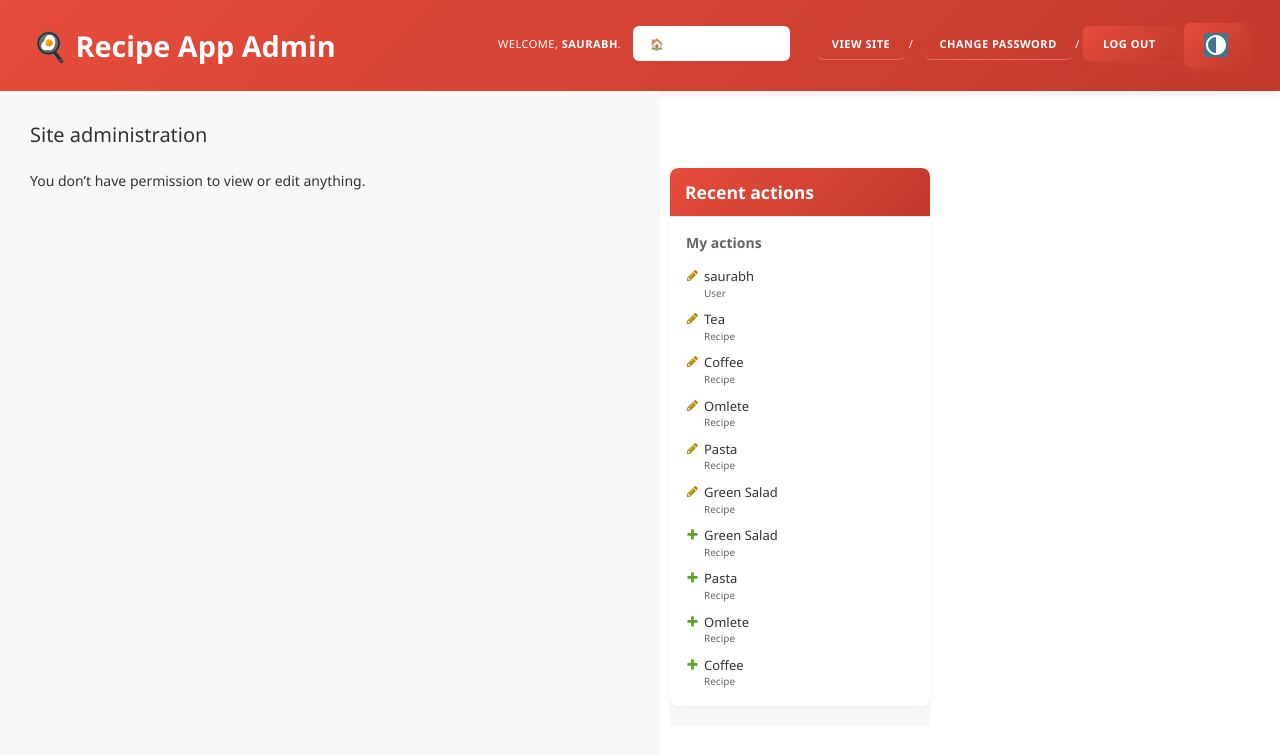
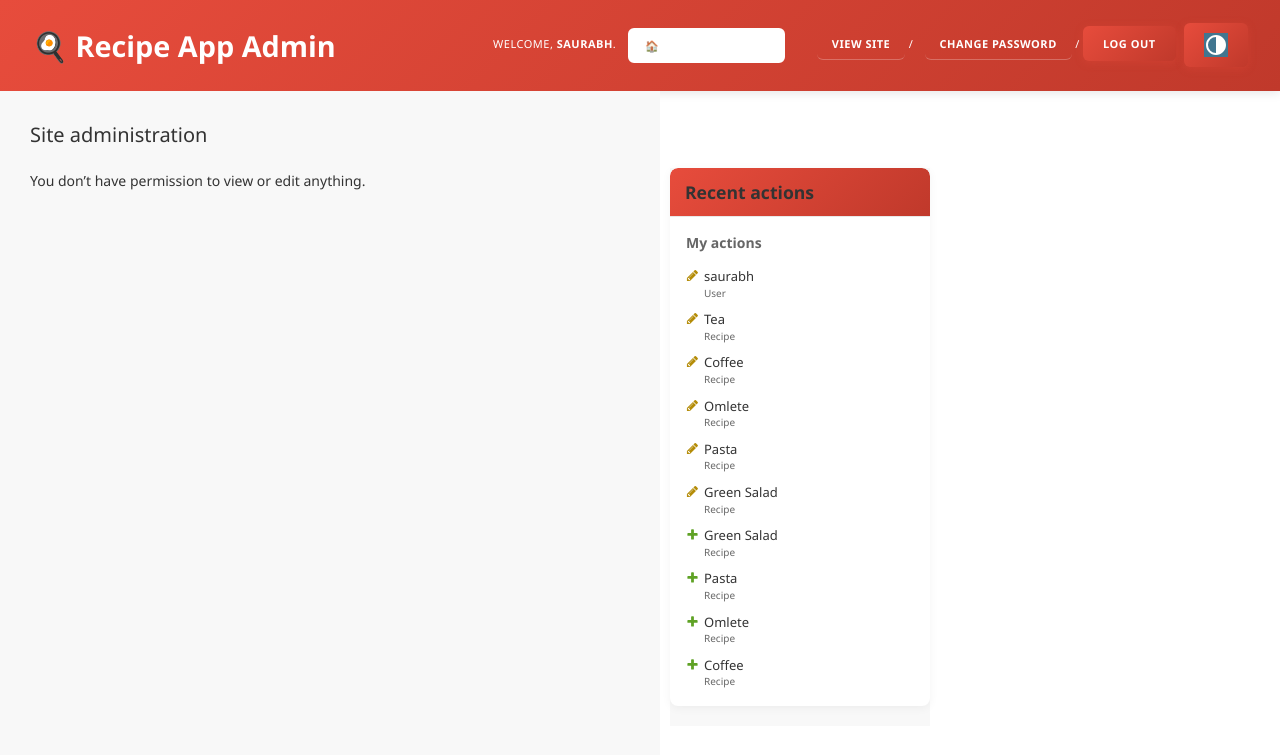
Before and after one commit to souravdas090300/recipe-app, a Django app: page /admin/ in a window 1280 px wide. Shown: the top 755 px of the page. Run offline with Django 5.2, Linux system fonts and the light colour scheme; a user stored in the database is signed in; data comes from the database, SQL or seed files in the repository.

Commit message:
Fix admin panel app label colors and homepage button styling

```diff
--- a/recipe_project/templates/admin/base_site.html
+++ b/recipe_project/templates/admin/base_site.html
@@ -222,24 +222,44 @@
         border: 1px solid #f5c6cb !important;
     }
 
-    /* Home button */
+    /* App labels (Authentication and Authorization, Recipe) */
+    #content-main h2, .app-recipe h2, .app-auth h2,
+    caption, th.required, .module caption {
+        color: #333 !important;
+        font-weight: 700 !important;
+    }
+
+    /* Dashboard app labels - make them dark and visible */
+    .module caption a, #content h2 a, .app-recipe caption a,
+    .dashboard #content h2 {
+        color: #333 !important;
+        text-decoration: none !important;
+    }
+
+    .module caption a:hover, #content h2 a:hover {
+        color: #e74c3c !important;
+    }
+
+    /* Home button - fixed positioning */
     .home-button {
         background: white !important;
         color: #e74c3c !important;
-        padding: 8px 16px !important;
+        padding: 10px 20px !important;
         border-radius: 6px !important;
         text-decoration: none !important;
         font-weight: 600 !important;
-        margin-right: 15px !important;
+        margin-right: 20px !important;
         display: inline-block !important;
         transition: all 0.3s ease !important;
         border: 2px solid white !important;
+        vertical-align: middle !important;
     }
 
     .home-button:hover {
         background: rgba(255,255,255,0.9) !important;
         color: #c0392b !important;
         transform: translateY(-2px) !important;
+        box-shadow: 0 2px 8px rgba(0,0,0,0.2) !important;
     }
 
     .home-button::before {
```
